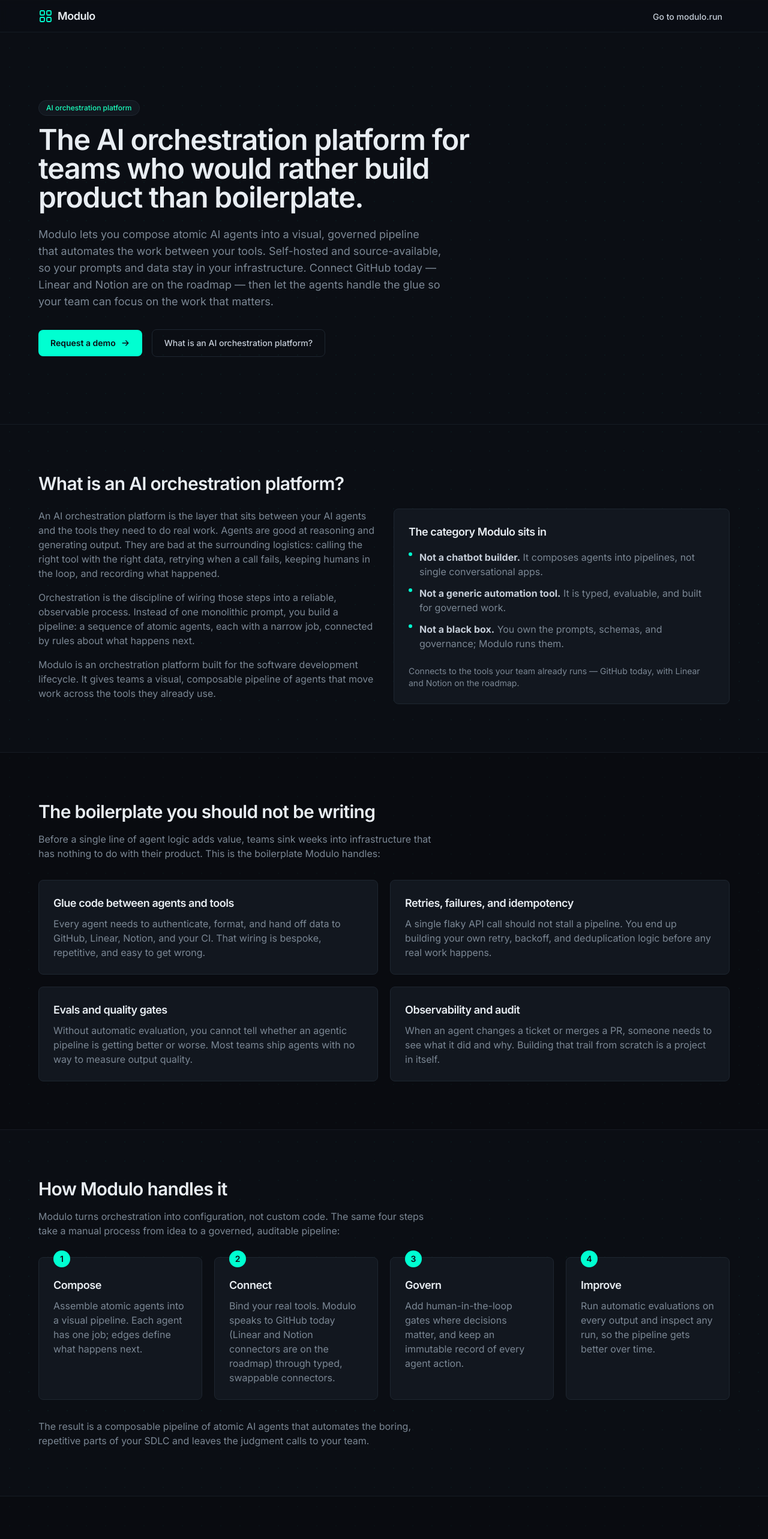
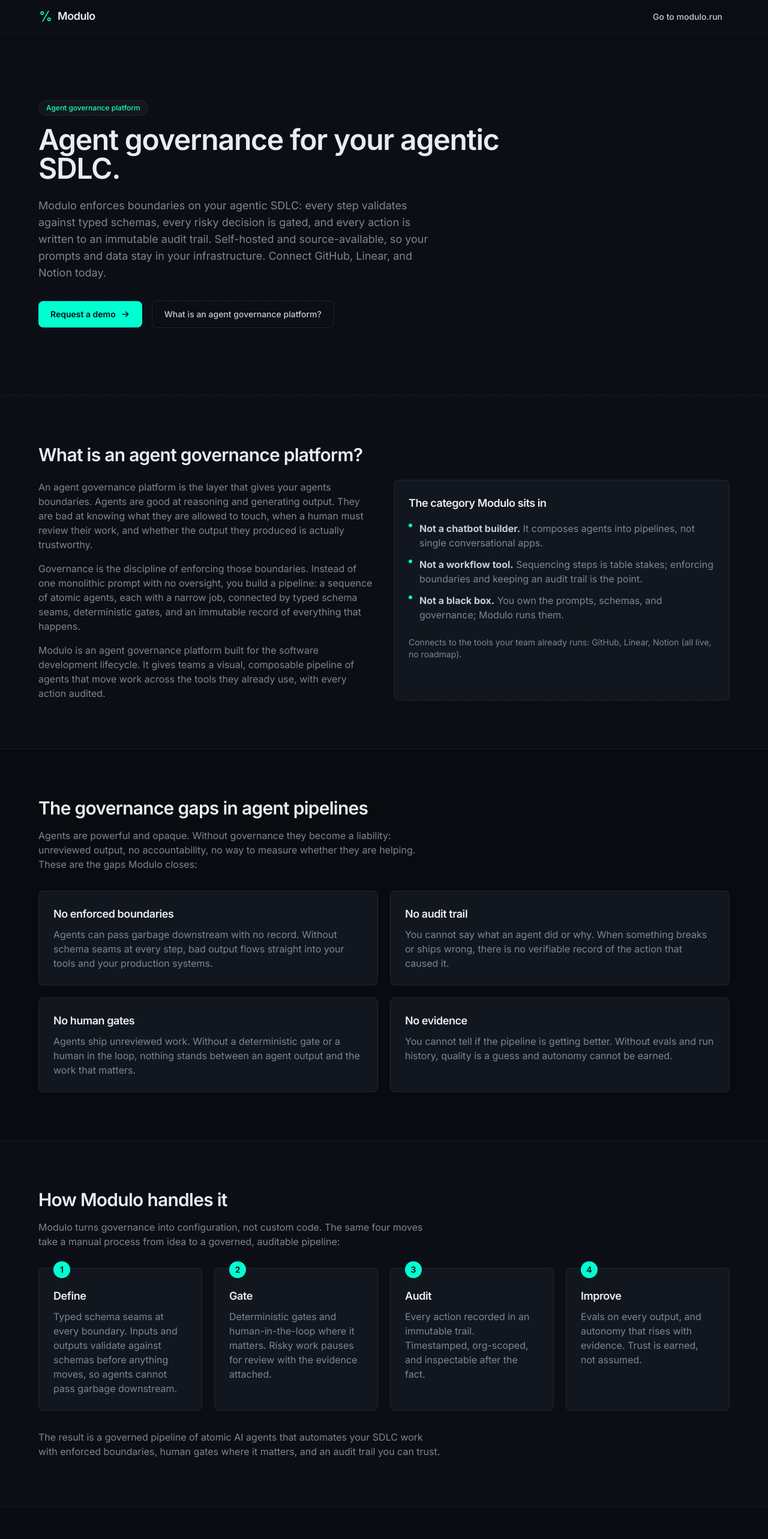
Before and after one commit to farnalabs/moduloplatform-website, a Vue app: page / in a window 1280 px wide. Shown: the top 2566 px of the page at 60% size. Built offline with nearby package versions, Linux system fonts and the light colour scheme.

Commit message:
feat: reposition site as agent governance platform

```diff
--- a/index.html
+++ b/index.html
@@ -5,12 +5,12 @@
     <meta name="viewport" content="width=device-width, initial-scale=1.0" />
     <meta
       name="description"
-      content="Modulo is the self-hosted AI orchestration platform for teams who would rather build product than boilerplate. Compose atomic agents into pipelines that automate work across your tools."
+      content="Modulo is the self-hosted agent governance platform for your agentic SDLC. Enforced boundaries, human-in-the-loop gates, and an immutable audit trail, out of the box."
     />
     <link rel="icon" href="/favicon.svg" type="image/svg+xml" />
     <link rel="canonical" href="https://moduloplatform.com/" />
-    <meta property="og:title" content="Modulo: the AI orchestration platform" />
-    <meta property="og:description" content="The self-hosted AI orchestration platform for teams who would rather build product than boilerplate." />
+    <meta property="og:title" content="Modulo: the agent governance platform for your agentic SDLC" />
+    <meta property="og:description" content="The self-hosted agent governance platform for your agentic SDLC. Enforced boundaries, human-in-the-loop gates, and an immutable audit trail." />
     <meta property="og:type" content="website" />
     <meta property="og:url" content="https://moduloplatform.com/" />
     <meta name="twitter:card" content="summary" />
@@ -25,7 +25,7 @@
     <noscript>
       <link rel="stylesheet" href="https://fonts.googleapis.com/css2?family=Inter:wght@400;500;600;700&display=swap" />
     </noscript>
-    <title>Modulo: the AI orchestration platform</title>
+    <title>Modulo: the agent governance platform for your agentic SDLC</title>
   </head>
   <body>
     <div id="app"></div>
--- a/src/components/AppFooter.vue
+++ b/src/components/AppFooter.vue
@@ -11,7 +11,8 @@
       <div class="flex flex-col gap-1">
         <span class="text-sm font-semibold text-ink-50">Modulo</span>
         <p class="text-sm text-ink-300">
-          The AI orchestration platform. We handle the boilerplate. You handle the remainder.
+          The agent governance platform for your agentic SDLC. We handle the boilerplate. You
+          handle the remainder.
         </p>
       </div>
       <nav aria-label="Footer" class="flex flex-wrap items-center gap-x-6 gap-y-2">
--- a/src/components/AppHeader.vue
+++ b/src/components/AppHeader.vue
@@ -10,19 +10,28 @@
       class="mx-auto flex max-w-content items-center justify-between gap-3 px-4 py-3 sm:gap-6 sm:px-6"
     >
       <a
-        :href="MODULO_RUN"
+        href="/"
         class="flex shrink-0 items-center gap-2 rounded-lg text-ink-50"
       >
         <svg
-          class="h-6 w-6 text-teal-500"
-          viewBox="0 0 24 24"
+          class="h-6 w-6 text-ink-900"
+          viewBox="0 0 100 100"
           fill="none"
+          xmlns="http://www.w3.org/2000/svg"
           aria-hidden="true"
         >
-          <rect x="3" y="3" width="7" height="7" rx="1.5" stroke="currentColor" stroke-width="1.8" />
-          <rect x="14" y="3" width="7" height="7" rx="1.5" stroke="currentColor" stroke-width="1.8" />
-          <rect x="3" y="14" width="7" height="7" rx="1.5" stroke="currentColor" stroke-width="1.8" />
-          <rect x="14" y="14" width="7" height="7" rx="1.5" stroke="currentColor" stroke-width="1.8" />
+          <rect width="100" height="100" rx="12" fill="currentColor" />
+          <g
+            stroke="#00FFD1"
+            stroke-width="7"
+            fill="none"
+            stroke-linejoin="round"
+            stroke-linecap="round"
+          >
+            <line x1="30" y1="84.64" x2="70" y2="15.36" />
+            <polygon points="36,28 31,36.66 21,36.66 16,28 21,19.34 31,19.34" />
+            <polygon points="84,72 79,80.66 69,80.66 64,72 69,63.34 79,63.34" />
+          </g>
         </svg>
         <span class="text-lg font-semibold tracking-tight">Modulo</span>
       </a>
--- a/src/components/AudienceSection.vue
+++ b/src/components/AudienceSection.vue
@@ -2,11 +2,11 @@
 const audiences = [
   {
     title: 'Platform & DevEx teams',
-    body: 'Own the internal tooling and want to give product teams a governed, self-serve way to automate SDLC work.',
+    body: 'Own the internal tooling and want to give product teams a governed, self-serve way to automate SDLC work without abandoning oversight.',
   },
   {
     title: 'AI product teams',
-    body: 'Are shipping agents and need orchestration, evals, and observability without becoming an infra team.',
+    body: 'Are shipping agents and need evals, audit, and human gates without becoming an infra team.',
   },
   {
     title: 'Agencies',
@@ -27,7 +27,7 @@
       </h2>
       <p class="mt-4 max-w-2xl text-ink-300">
         Modulo is built for teams that want control over their agents without building the
-        orchestration stack themselves.
+        governance stack themselves.
       </p>
       <ul class="mt-8 grid gap-5 sm:grid-cols-2">
         <li
--- a/src/components/ComparisonSection.vue
+++ b/src/components/ComparisonSection.vue
@@ -7,29 +7,34 @@
 
 const rows: Row[] = [
   {
-    capability: 'Pipeline composition',
-    modulo: 'Visual, versioned pipelines of atomic agents out of the box.',
-    build: 'Design your own graph format, executor, and state machine.',
+    capability: 'Enforced boundaries',
+    modulo: 'Typed schema seams at every step, enforced out of the box.',
+    build: 'Design and enforce your own validation on every agent output.',
   },
   {
-    capability: 'Agent orchestration',
-    modulo: 'Dispatch, retries, and handoffs handled by the platform.',
-    build: 'Write scheduling, retry, and failure-handling code yourself.',
+    capability: 'Audit trail',
+    modulo: 'Immutable, timestamped record of every agent action.',
+    build: 'Build your own event log, storage, and retention.',
   },
   {
-    capability: 'Eval & observability',
-    modulo: 'Automatic evaluations and per-run inspection built in.',
+    capability: 'Human-in-the-loop',
+    modulo: 'Deterministic gates plus HITL review where it matters.',
+    build: 'Hand-roll approval flows and review UIs.',
+  },
+  {
+    capability: 'Eval & evidence',
+    modulo: 'Evals on every output, and autonomy that rises with evidence.',
     build: 'Instrument logging, metrics, and eval harnesses from scratch.',
   },
   {
-    capability: 'Integrations',
-    modulo: 'Typed, swappable connectors for GitHub today, with Linear and Notion on the roadmap.',
-    build: 'Hand-roll each API client, auth flow, and schema mapping.',
+    capability: 'Self-hosted',
+    modulo: 'Self-hosted and source-available; your data stays on your infra.',
+    build: 'Your infra and full control, but every layer is yours to build.',
   },
   {
-    capability: 'Time to value',
-    modulo: 'Stand up a governed pipeline in hours.',
-    build: 'Weeks of infrastructure before the first agent runs.',
+    capability: 'Integrations',
+    modulo: 'Typed connectors for GitHub, Linear, and Notion, all live now. Wiring is the easy part.',
+    build: 'Hand-roll each API client, auth flow, and schema mapping.',
   },
 ]
 </script>
--- a/src/components/CtaSection.vue
+++ b/src/components/CtaSection.vue
@@ -6,11 +6,11 @@
   <section id="demo" class="relative overflow-hidden" aria-labelledby="demo-heading">
     <div class="mx-auto max-w-content px-4 py-20 text-center sm:px-6 sm:py-28">
       <h2 id="demo-heading" class="mx-auto max-w-2xl text-3xl font-semibold tracking-tight text-ink-50">
-        See Modulo run your SDLC
+        See Modulo govern your agentic SDLC
       </h2>
       <p class="mx-auto mt-4 max-w-xl text-lg text-ink-300">
-        The fastest way to understand an AI orchestration platform is to watch one move work across
-        your tools. Request a demo and we will walk through a pipeline on your stack.
+        The fastest way to understand an agent governance platform is to watch one govern work
+        across your tools. Request a demo and we will walk through a pipeline on your stack.
       </p>
       <div class="mt-8 flex justify-center">
         <a
--- a/src/components/HeroSection.vue
+++ b/src/components/HeroSection.vue
@@ -11,19 +11,19 @@
       <p
         class="mb-4 inline-flex items-center gap-2 rounded-full border border-ink-700 bg-ink-800 px-3 py-1 text-xs font-medium text-teal-400"
       >
-        AI orchestration platform
+        Agent governance platform
       </p>
       <h1
         id="hero-heading"
         class="max-w-3xl text-4xl font-semibold leading-tight tracking-tight text-ink-50 sm:text-5xl"
       >
-        The AI orchestration platform for teams who would rather build product than boilerplate.
+        Agent governance for your agentic SDLC.
       </h1>
       <p class="mt-6 max-w-2xl text-lg text-ink-300">
-        Modulo lets you compose atomic AI agents into a visual, governed pipeline that automates
-        the work between your tools. Self-hosted and source-available, so your prompts and data
-        stay in your infrastructure. Connect GitHub today — Linear and Notion are on the roadmap
-        — then let the agents handle the glue so your team can focus on the work that matters.
+        Modulo enforces boundaries on your agentic SDLC: every step validates against typed
+        schemas, every risky decision is gated, and every action is written to an immutable
+        audit trail. Self-hosted and source-available, so your prompts and data stay in your
+        infrastructure. Connect GitHub, Linear, and Notion today.
       </p>
       <div class="mt-8 flex flex-wrap items-center gap-4">
         <a
@@ -45,7 +45,7 @@
           href="#what-is"
           class="inline-flex items-center gap-2 rounded-lg border border-ink-700 px-5 py-3 text-sm font-medium text-ink-100 hover:border-ink-600 hover:text-ink-50"
         >
-          What is an AI orchestration platform?
+          What is an agent governance platform?
         </a>
       </div>
     </div>
--- a/src/components/ProblemSection.vue
+++ b/src/components/ProblemSection.vue
@@ -1,20 +1,20 @@
 <script setup lang="ts">
 const problems = [
   {
-    title: 'Glue code between agents and tools',
-    body: 'Every agent needs to authenticate, format, and hand off data to GitHub, Linear, Notion, and your CI. That wiring is bespoke, repetitive, and easy to get wrong.',
+    title: 'No enforced boundaries',
+    body: 'Agents can pass garbage downstream with no record. Without schema seams at every step, bad output flows straight into your tools and your production systems.',
   },
   {
-    title: 'Retries, failures, and idempotency',
-    body: 'A single flaky API call should not stall a pipeline. You end up building your own retry, backoff, and deduplication logic before any real work happens.',
+    title: 'No audit trail',
+    body: 'You cannot say what an agent did or why. When something breaks or ships wrong, there is no verifiable record of the action that caused it.',
   },
   {
-    title: 'Evals and quality gates',
-    body: 'Without automatic evaluation, you cannot tell whether an agentic pipeline is getting better or worse. Most teams ship agents with no way to measure output quality.',
+    title: 'No human gates',
+    body: 'Agents ship unreviewed work. Without a deterministic gate or a human in the loop, nothing stands between an agent output and the work that matters.',
   },
   {
-    title: 'Observability and audit',
-    body: 'When an agent changes a ticket or merges a PR, someone needs to see what it did and why. Building that trail from scratch is a project in itself.',
+    title: 'No evidence',
+    body: 'You cannot tell if the pipeline is getting better. Without evals and run history, quality is a guess and autonomy cannot be earned.',
   },
 ] as const
 </script>
@@ -27,11 +27,12 @@
   >
     <div class="mx-auto max-w-content px-4 py-16 sm:px-6 sm:py-20">
       <h2 id="problem-heading" class="text-3xl font-semibold tracking-tight text-ink-50">
-        The boilerplate you should not be writing
+        The governance gaps in agent pipelines
       </h2>
       <p class="mt-4 max-w-2xl text-ink-300">
-        Before a single line of agent logic adds value, teams sink weeks into infrastructure that
-        has nothing to do with their product. This is the boilerplate Modulo handles:
+        Agents are powerful and opaque. Without governance they become a liability: unreviewed
+        output, no accountability, no way to measure whether they are helping. These are the gaps
+        Modulo closes:
       </p>
       <ul class="mt-8 grid gap-5 sm:grid-cols-2">
         <li
--- a/src/components/SolutionSection.vue
+++ b/src/components/SolutionSection.vue
@@ -1,20 +1,20 @@
 <script setup lang="ts">
 const steps = [
   {
-    title: 'Compose',
-    body: 'Assemble atomic agents into a visual pipeline. Each agent has one job; edges define what happens next.',
+    title: 'Define',
+    body: 'Typed schema seams at every boundary. Inputs and outputs validate against schemas before anything moves, so agents cannot pass garbage downstream.',
   },
   {
-    title: 'Connect',
-    body: 'Bind your real tools. Modulo speaks to GitHub today (Linear and Notion connectors are on the roadmap) through typed, swappable connectors.',
+    title: 'Gate',
+    body: 'Deterministic gates and human-in-the-loop where it matters. Risky work pauses for review with the evidence attached.',
   },
   {
-    title: 'Govern',
-    body: 'Add human-in-the-loop gates where decisions matter, and keep an immutable record of every agent action.',
+    title: 'Audit',
+    body: 'Every action recorded in an immutable trail. Timestamped, org-scoped, and inspectable after the fact.',
   },
   {
     title: 'Improve',
-    body: 'Run automatic evaluations on every output and inspect any run, so the pipeline gets better over time.',
+    body: 'Evals on every output, and autonomy that rises with evidence. Trust is earned, not assumed.',
   },
 ] as const
 </script>
@@ -30,7 +30,7 @@
         How Modulo handles it
       </h2>
       <p class="mt-4 max-w-2xl text-ink-300">
-        Modulo turns orchestration into configuration, not custom code. The same four steps take a
+        Modulo turns governance into configuration, not custom code. The same four moves take a
         manual process from idea to a governed, auditable pipeline:
       </p>
       <ol class="mt-8 grid gap-5 sm:grid-cols-2 lg:grid-cols-4">
@@ -50,8 +50,8 @@
         </li>
       </ol>
       <p class="mt-8 max-w-2xl text-ink-300">
-        The result is a composable pipeline of atomic AI agents that automates the boring,
-        repetitive parts of your SDLC and leaves the judgment calls to your team.
+        The result is a governed pipeline of atomic AI agents that automates your SDLC work with
+        enforced boundaries, human gates where it matters, and an audit trail you can trust.
       </p>
     </div>
   </section>
--- a/src/components/WhatIsSection.vue
+++ b/src/components/WhatIsSection.vue
@@ -4,25 +4,26 @@
   <section id="what-is" class="border-b border-ink-700/60" aria-labelledby="what-is-heading">
     <div class="mx-auto max-w-content px-4 py-16 sm:px-6 sm:py-20">
       <h2 id="what-is-heading" class="text-3xl font-semibold tracking-tight text-ink-50">
-        What is an AI orchestration platform?
+        What is an agent governance platform?
       </h2>
       <div class="mt-6 grid gap-8 lg:grid-cols-2">
         <div class="space-y-4 text-ink-300">
           <p>
-            An AI orchestration platform is the layer that sits between your AI agents and the
-            tools they need to do real work. Agents are good at reasoning and generating output.
-            They are bad at the surrounding logistics: calling the right tool with the right data,
-            retrying when a call fails, keeping humans in the loop, and recording what happened.
+            An agent governance platform is the layer that gives your agents boundaries. Agents
+            are good at reasoning and generating output. They are bad at knowing what they are
+            allowed to touch, when a human must review their work, and whether the output they
+            produced is actually trustworthy.
           </p>
           <p>
-            Orchestration is the discipline of wiring those steps into a reliable, observable
-            process. Instead of one monolithic prompt, you build a pipeline: a sequence of atomic
-            agents, each with a narrow job, connected by rules about what happens next.
+            Governance is the discipline of enforcing those boundaries. Instead of one monolithic
+            prompt with no oversight, you build a pipeline: a sequence of atomic agents, each
+            with a narrow job, connected by typed schema seams, deterministic gates, and an
+            immutable record of everything that happens.
           </p>
           <p>
-            Modulo is an orchestration platform built for the software development lifecycle. It
-            gives teams a visual, composable pipeline of agents that move work across the tools
-            they already use.
+            Modulo is an agent governance platform built for the software development lifecycle.
+            It gives teams a visual, composable pipeline of agents that move work across the
+            tools they already use, with every action audited.
           </p>
         </div>
         <div class="rounded-lg border border-ink-700 bg-ink-800 p-6">
@@ -34,7 +35,7 @@
             </li>
             <li class="flex gap-3">
               <span class="mt-1 h-1.5 w-1.5 shrink-0 rounded-full bg-teal-500" aria-hidden="true"></span>
-              <span><strong class="text-ink-100">Not a generic automation tool.</strong> It is typed, evaluable, and built for governed work.</span>
+              <span><strong class="text-ink-100">Not a workflow tool.</strong> Sequencing steps is table stakes; enforcing boundaries and keeping an audit trail is the point.</span>
             </li>
             <li class="flex gap-3">
               <span class="mt-1 h-1.5 w-1.5 shrink-0 rounded-full bg-teal-500" aria-hidden="true"></span>
@@ -42,8 +43,8 @@
             </li>
           </ul>
           <p class="mt-6 text-sm text-ink-300">
-            Connects to the tools your team already runs — GitHub today, with Linear and Notion on
-            the roadmap.
+            Connects to the tools your team already runs: GitHub, Linear, Notion (all live, no
+            roadmap).
           </p>
         </div>
       </div>
```
Also changed, not shown: public/favicon.svg.
